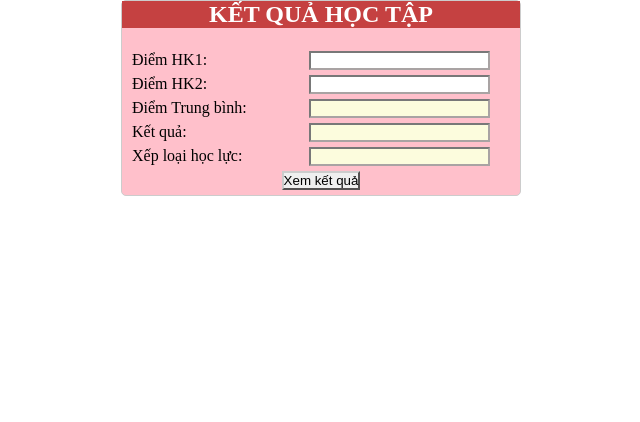
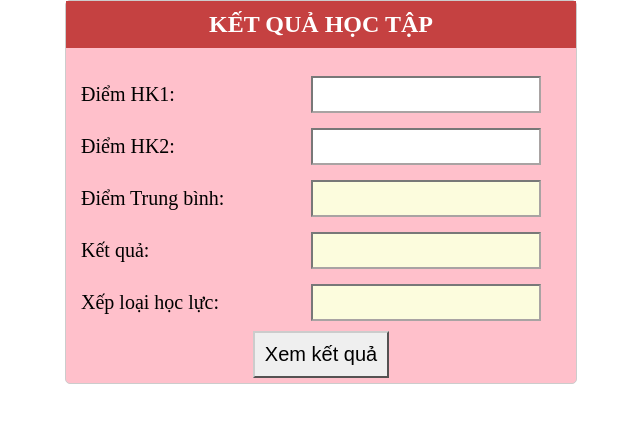
Before and after one commit to Devbeee/BaiTapThucHanhTuan1, a React (Create React App) app: page /bai1 in a window 1280 px wide. Shown: the top 422 px of the page, without its empty margins (319-959 px from the left). Built offline with nearby package versions, Linux system fonts and the light colour scheme.

Commit message:
fix ui bai1

```diff
--- a/src/components/Bai1/Bai1.css
+++ b/src/components/Bai1/Bai1.css
@@ -1,5 +1,5 @@
 .form {
-    width: 400px;
+    width: 40%;
     margin: 0 auto;
     border: 1px solid #ccc;
     border-radius: 5px;
@@ -14,6 +14,7 @@
     color: #fff;
     background-color: rgb(197, 65, 65);
     font-family:initial;
+    padding: 10px;
 }
 
 label {
@@ -24,12 +25,18 @@ label {
 .textLabel {
     margin-left: 10px;
     margin-right: 30px;
+    padding: 5px;
+    font-size: 20px;
     display: flex;
     justify-content: space-between;
+    align-items: center;
 }
 
 .inputField {
     border-color: #ccc #a9a3a3 #a9a3a3 #ccc;
+    font-size: 20px;
+    padding: 5px;
+    width: 50%;
 }
 
 .readOnlyInput {
@@ -48,4 +55,6 @@ label {
     cursor: pointer;
     text-align: center;
     display: block;
+    padding: 10px;
+    font-size: 20px;
 }
```
